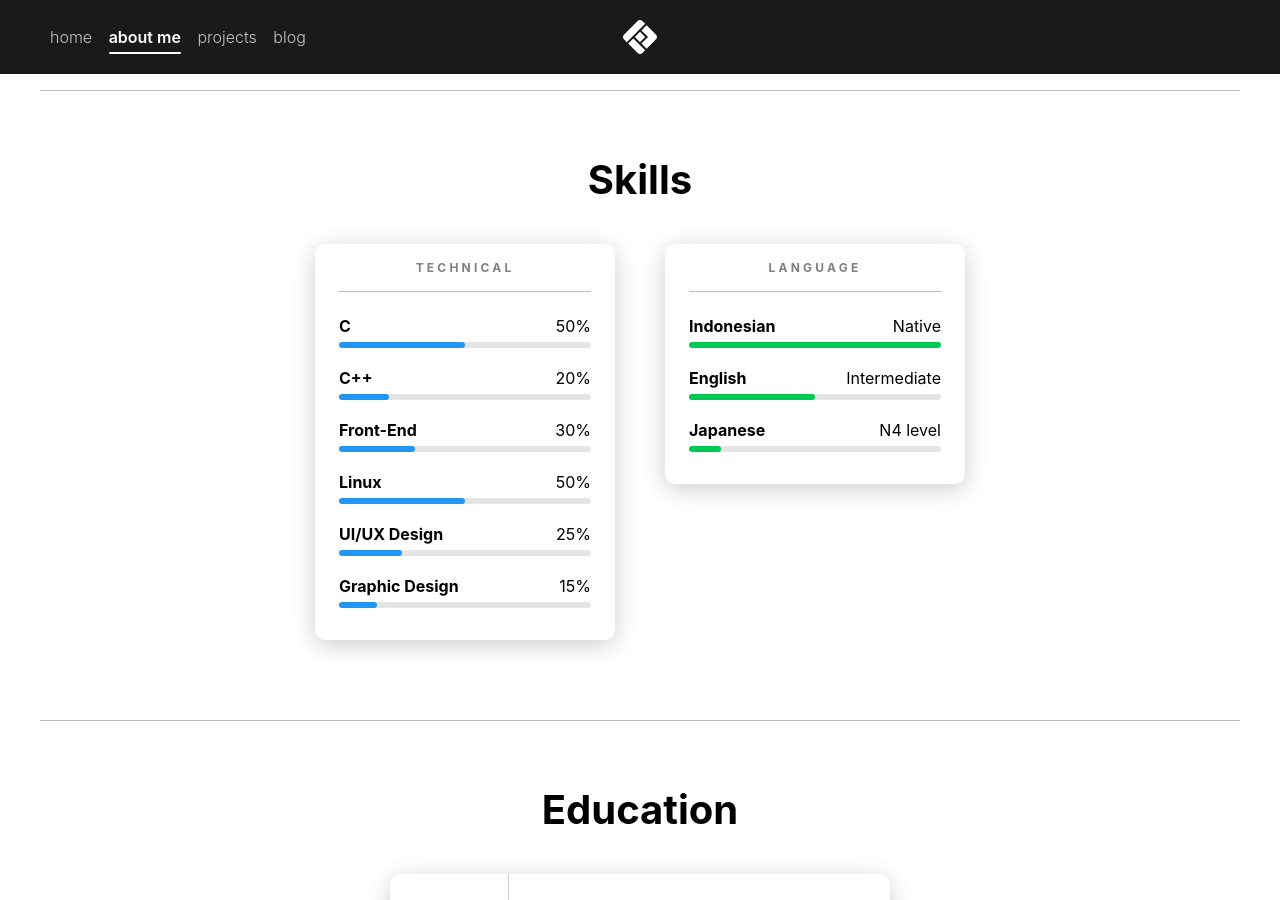
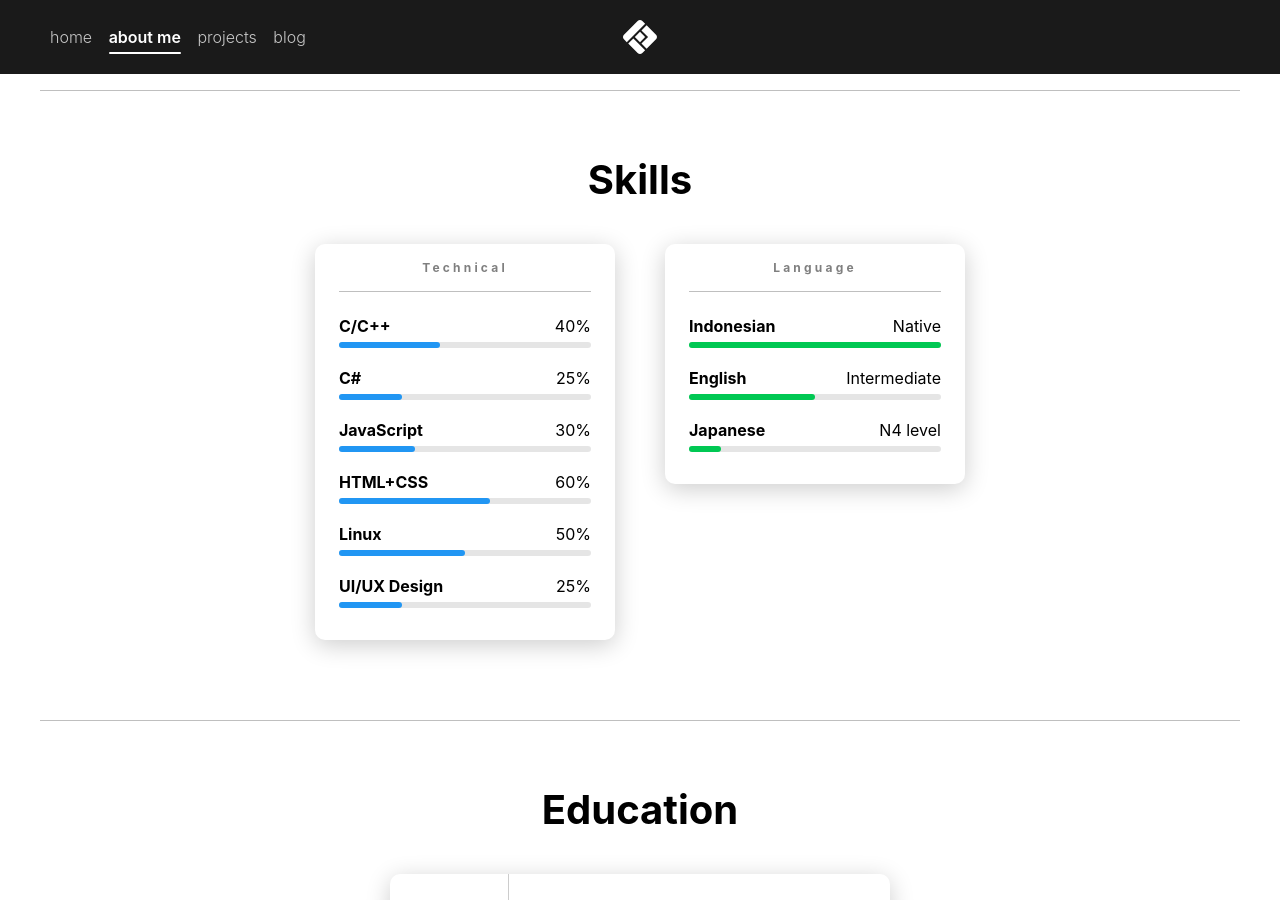
Before and after one commit to sofusaku/site, a Jekyll site: the page built from about/index.html, in a window 1280 px wide and 900 px high, scrolled down 1291 px. Built offline with Jekyll 4.4.1, drawn with Linux system fonts in a browser that asks for light colours; some web fonts are replaced.

Commit message:
Update Skills

```diff
--- a/about/index.html
+++ b/about/index.html
@@ -14,18 +14,18 @@ skills:
     - category: Technical
       color: "#2196F3"
       items:
-        - name: C
-          percentage: 50%
-        - name: C++
-          percentage: 20%
-        - name: Front-End
+        - name: C/C++
+          percentage: 40%
+        - name: C#
+          percentage: 25%
+        - name: JavaScript
           percentage: 30%
+        - name: HTML+CSS
+          percentage: 60%
         - name: Linux
           percentage: 50%
         - name: UI/UX Design
           percentage: 25%
-        - name: Graphic Design
-          percentage: 15%
     - category: Language
       color: "#00C853"
       items:
@@ -73,7 +73,7 @@ skills:
     <div class="container">
         {%- for skill in page.skills -%}
         <div class="card">
-            <h2>{{ skill.category | upcase }}</h2>
+            <h2>{{ skill.category }}</h2>
             <div class="divider"></div>
             <ul>
                 {%- for item in skill.items -%}
```
